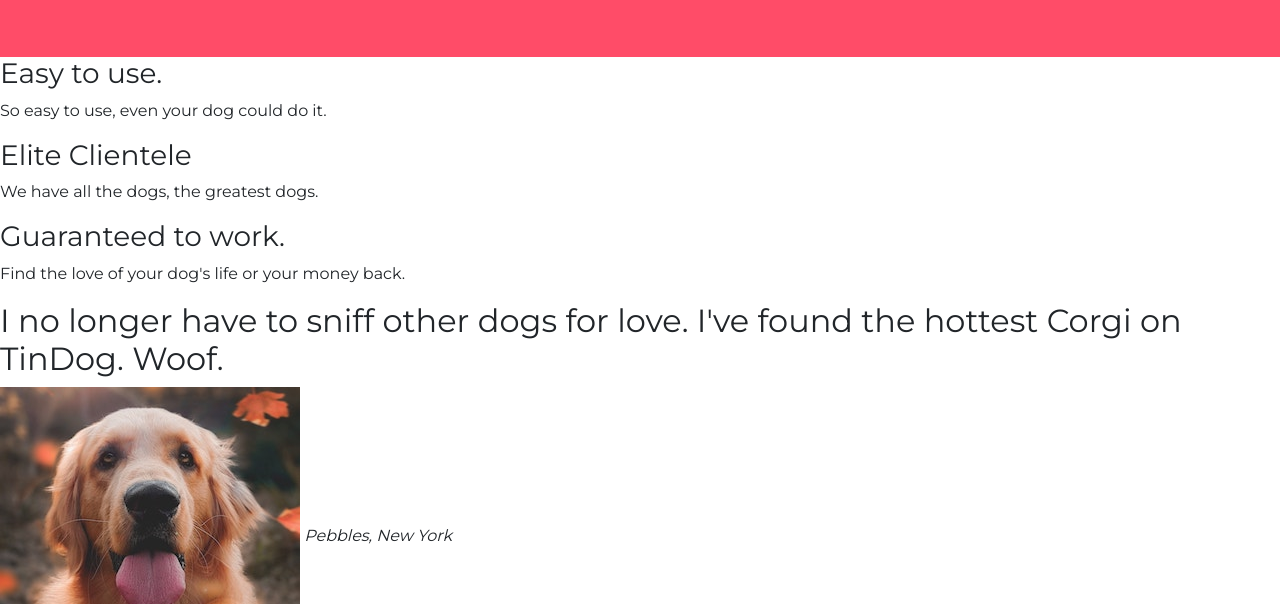
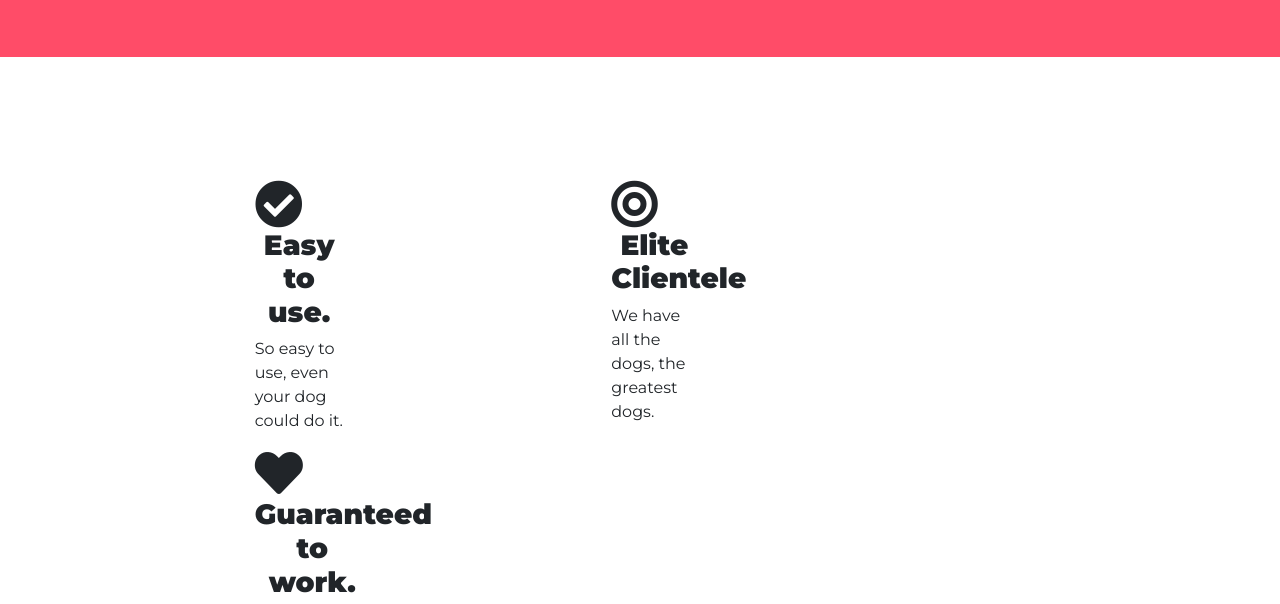
Before and after one commit to ToddSpainhour/tinDog-bootstrap-tutorial, a plain HTML site: page index.html in a window 1280 px wide. Shown: the part 757-1361 px from the top of the page. Drawn offline with nearby package versions, Linux system fonts and the light colour scheme.

Commit message:
features section formatting wip

```diff
--- a/index.html
+++ b/index.html
@@ -63,16 +63,36 @@
     <!-- Features -->
 
     <section id="features">
+      <div class="container-fluid">
+        <div class="row">
 
-      <h3>Easy to use.</h3>
-      <p>So easy to use, even your dog could do it.</p>
+            <div class="feature-box">
+              <div class="col-lg-4">
+                  <i class="fas fa-check-circle fa-3x"></i>
+                    <h3 class="feature-titles text-center">Easy to use.</h3>
+                  <p>So easy to use, even your dog could do it.</p>
+              </div>
+            </div>
 
-      <h3>Elite Clientele</h3>
-      <p>We have all the dogs, the greatest dogs.</p>
 
-      <h3>Guaranteed to work.</h3>
-      <p>Find the love of your dog's life or your money back.</p>
+            <div class="feature-box">
+              <div class="col-lg-4">
+              <i class="fas fa-bullseye fa-3x"></i>
+                <h3 class="feature-titles text-center">Elite Clientele</h3>
+                  <p>We have all the dogs, the greatest dogs.</p>
+              </div>
+            </div>
 
+            <div class="feature-box">
+              <div class="col-lg-4">
+                <i class="fas fa-heart fa-3x"></i>
+                  <h3 class="feature-titles text-center">Guaranteed to work.</h3>
+                    <p>Find the love of your dog's life or your money back.</p>
+              </div>
+            </div>
+
+        </div>
+      </div>
     </section>
 
 
--- a/main.css
+++ b/main.css
@@ -53,6 +53,35 @@ body {
 }
 
 
+/* features section  */
+
+.feature-titles {
+    font-weight: bold;
+}
+
+/* #features p {
+    text-align: center;
+} */
+
+#features {
+    margin: 7% 7%;
+}
+
+/* .feature-box {
+    text-align: center;
+} */
+
+/* #features i {
+    margin: 0%;
+    display: block;
+    margin-left: auto;
+    margin-right: auto;
+    width: 50%;
+} */
+
+
+
+
     /* clip: rect(0px,0px,200px,0px); */
     /* width: 75%; */
 
```
